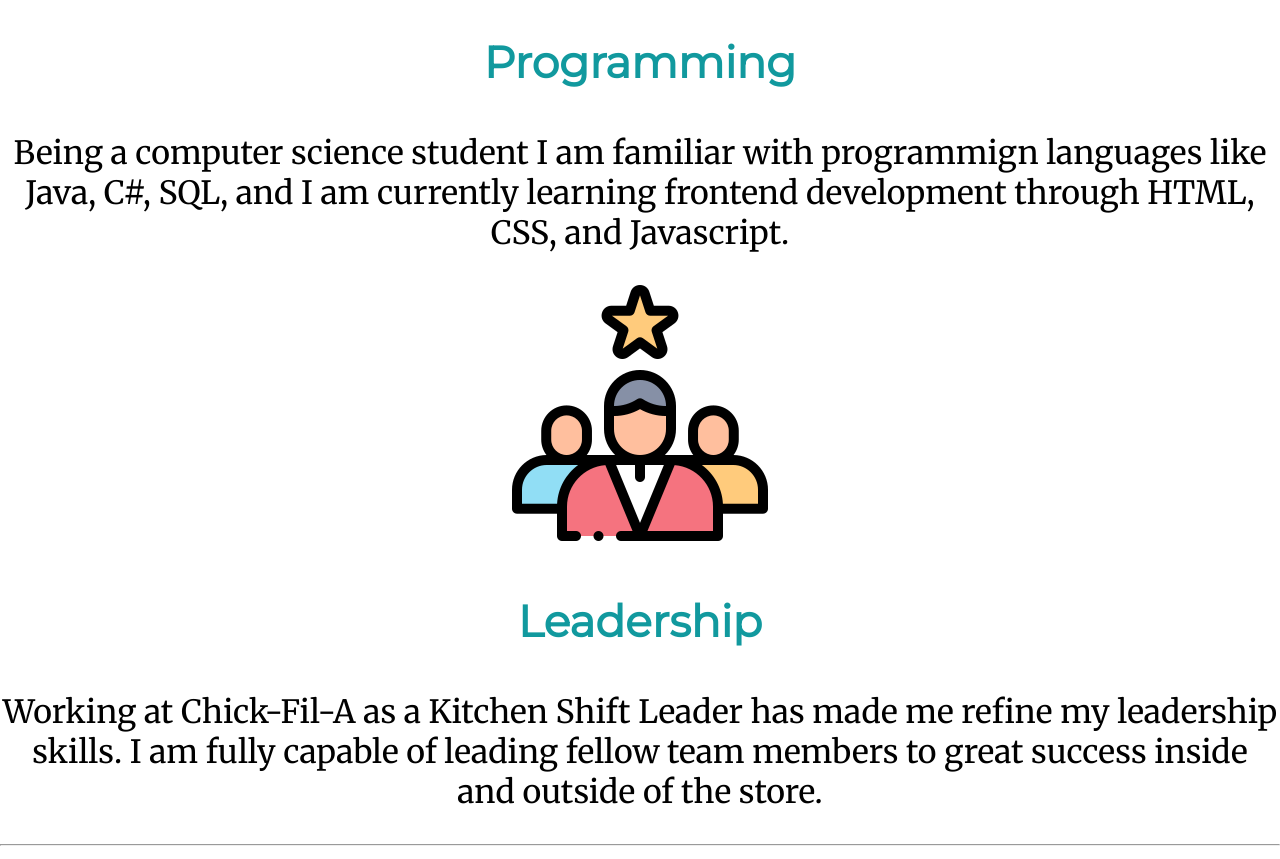
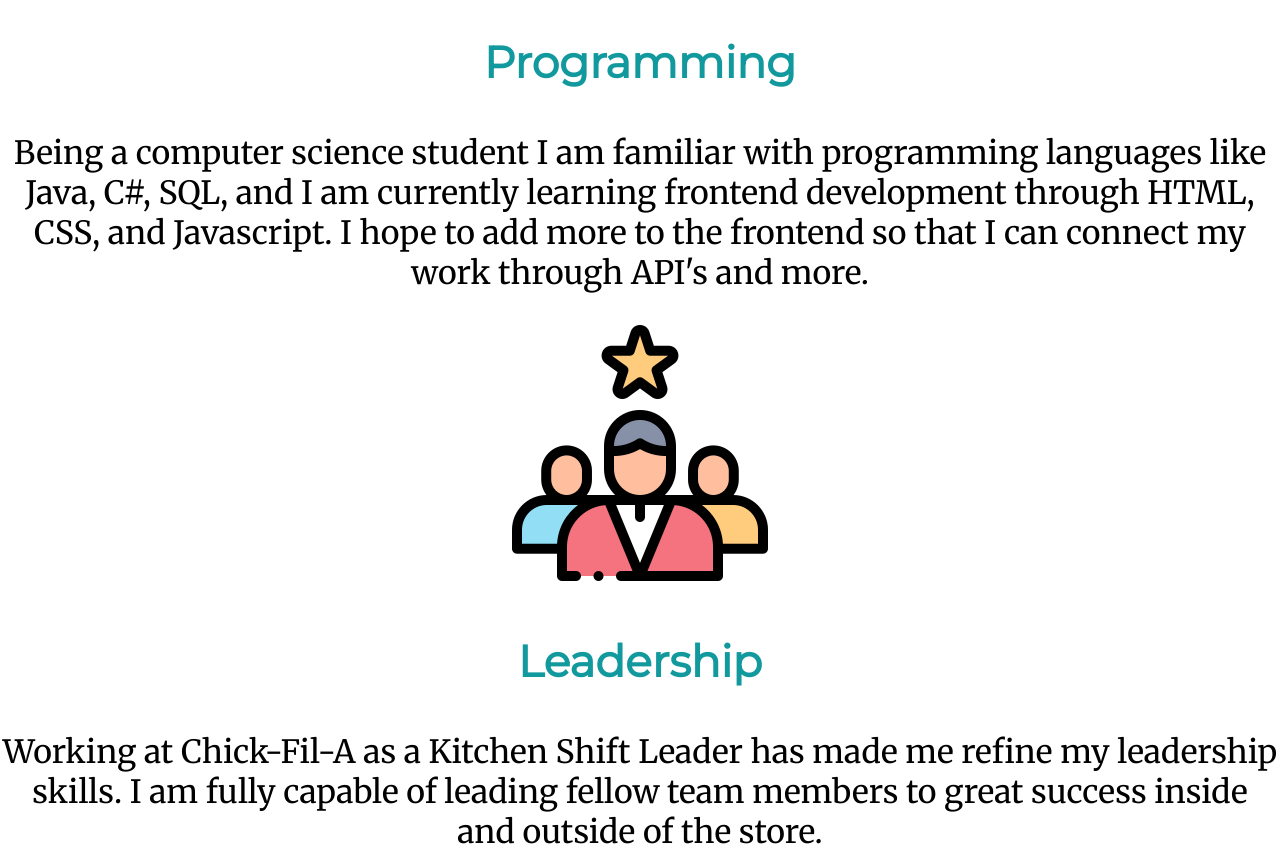
Before and after one commit to phormuth/Pauls-Home-Inspections, a plain HTML site: page index.html in a window 1280 px wide. Shown: the part 1360-2219 px from the top of the page. Drawn offline with Linux system fonts and the light colour scheme.

Commit message:
Update index.html

```diff
--- a/index.html
+++ b/index.html
@@ -33,7 +33,7 @@
       <div class="skill-row">
         <img class="" src="images\programming.png" alt="">
         <h3>Programming</h3>
-        <p>Being a computer science student I am familiar with programmign languages like Java, C#, SQL, and I am currently learning frontend development through HTML, CSS, and Javascript.</p>
+        <p>Being a computer science student I am familiar with programming languages like Java, C#, SQL, and I am currently learning frontend development through HTML, CSS, and Javascript. I hope to add more to the frontend so that I can connect my work through API's and more.</p>
       </div>
       <div class="skill-row">
         <img class="" src="images\leadership.png" alt="">
```
